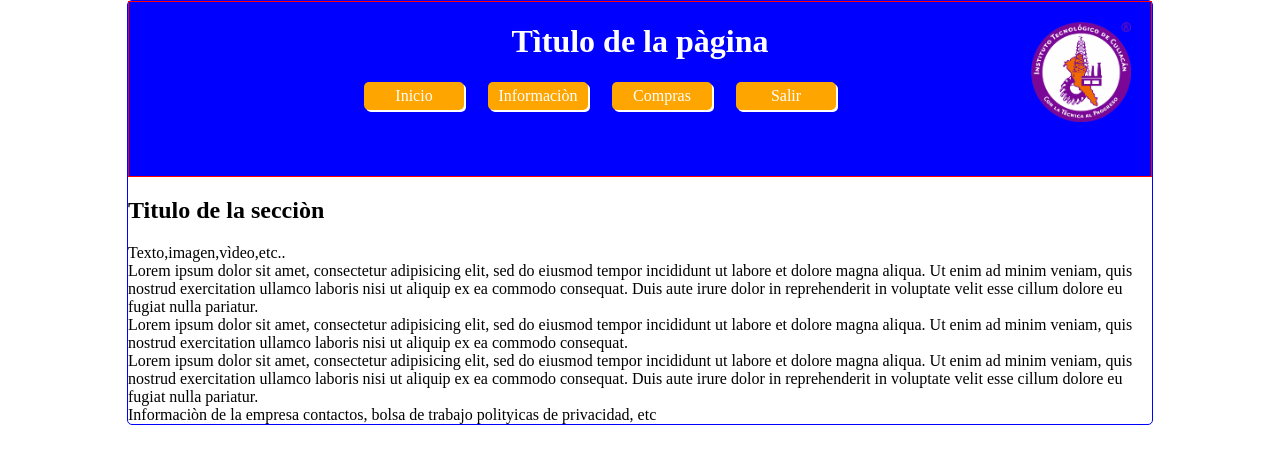
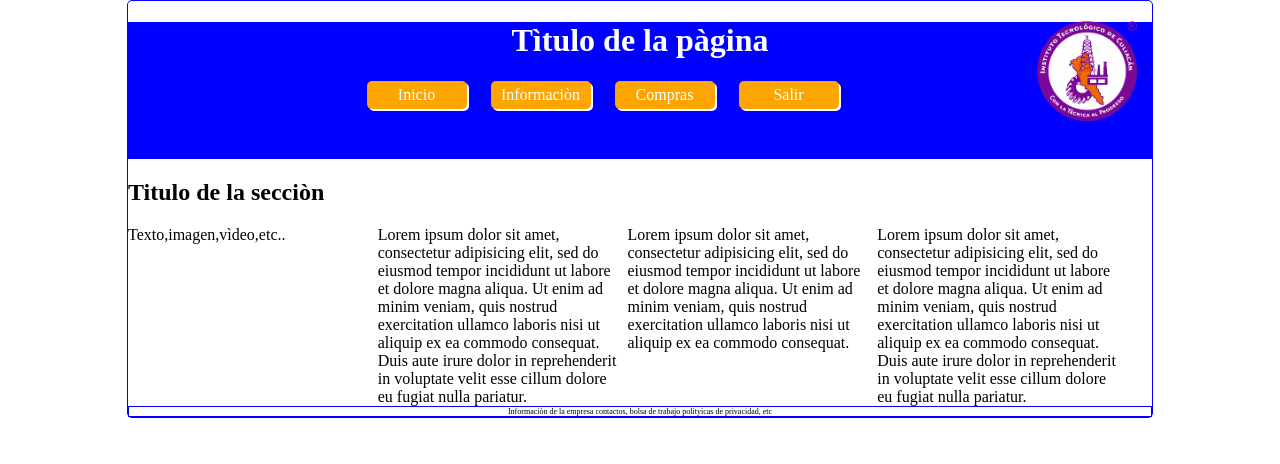
Before and after one commit to alejandraarechiga/pw2163, a plain HTML site: page primerHTML5.html in a window 1280 px wide. Drawn offline with Linux system fonts and the light colour scheme.

Commit message:
Aliniacion de secciones y footer

```diff
--- a/css/estilos.css
+++ b/css/estilos.css
@@ -9,15 +9,22 @@ body/*selector -etiquetas */
 		/*atributo:valor;*/
 		border: 1px solid blue;
 		border-radius: 5px;
+		font-size: 16px; /*tamaño de fuente estandar */
 		margin: 0px auto;
 		max-width: 1024px;
 
+}
+footer
+{
+	border: 1px solid blue;
+	font-size: 0.5em;
+	text-align: center; /*alieacion de todo el texto */
 }
 
 header
 {
 	background: blue;
-	border: 1px solid red;
+	/*border: 1px solid red;*/
 	color: white; /*letra*/
 	/*padding: 0px 0px 10px 0px;*/
 	text-align:center; /*alineacion*/
@@ -25,7 +32,7 @@ header
 }
 header img{
 	float: right;
-	margin: -60px 20px 0px 0px;
+	margin: -60px 15px 0px 0px;
 	width: 100px; /*ancho de la imagen */
 
 }
@@ -49,3 +56,17 @@ header nav ul li:hover /* mouse por encima*/
 background: white; /*color de fondo*/
 color:orange; /*color de letras*/
 }
+main section
+{
+	margin: 15px 0px 0px 0px ;
+
+}
+
+main section article
+{
+	/*border:1px solid red ;*/
+	display: inline-block;
+	vertical-align: top; /* siempre debe de ir con display */
+	width: 24% ;
+
+}
```
